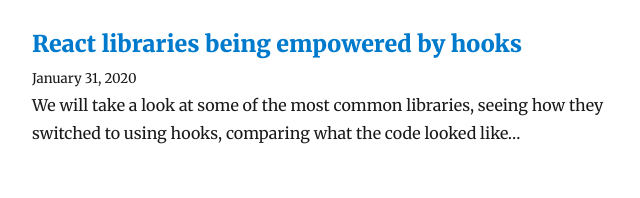
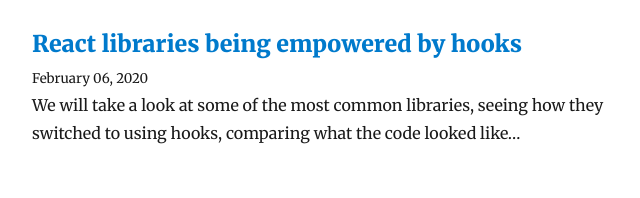
Before and after one commit to galexandrade/herodev-io, a Gatsby site: page /blog/ in a window 1280 px wide. Shown: the part 235-433 px from the top of the page, 293-933 px from the left. Built offline with nearby package versions, Linux system fonts and the light colour scheme; Gatsby itself is replaced by a stand-in of ours; some packages are replaced by stand-ins of ours.

Commit message:
Update Blog “react-custom-hooks-giving-you-super-powers”

```diff
--- a/content/blog/react-custom-hooks-giving-you-super-powers.md
+++ b/content/blog/react-custom-hooks-giving-you-super-powers.md
@@ -1,6 +1,6 @@
 ---
 path: react-hooks-giving-you-super-powers
-date: 2020-01-31T01:03:14.598Z
+date: 2020-02-06T06:00:00.000Z
 title: React libraries being empowered by hooks
 description: >-
   We will take a look at some of the most common libraries, seeing how they
```
